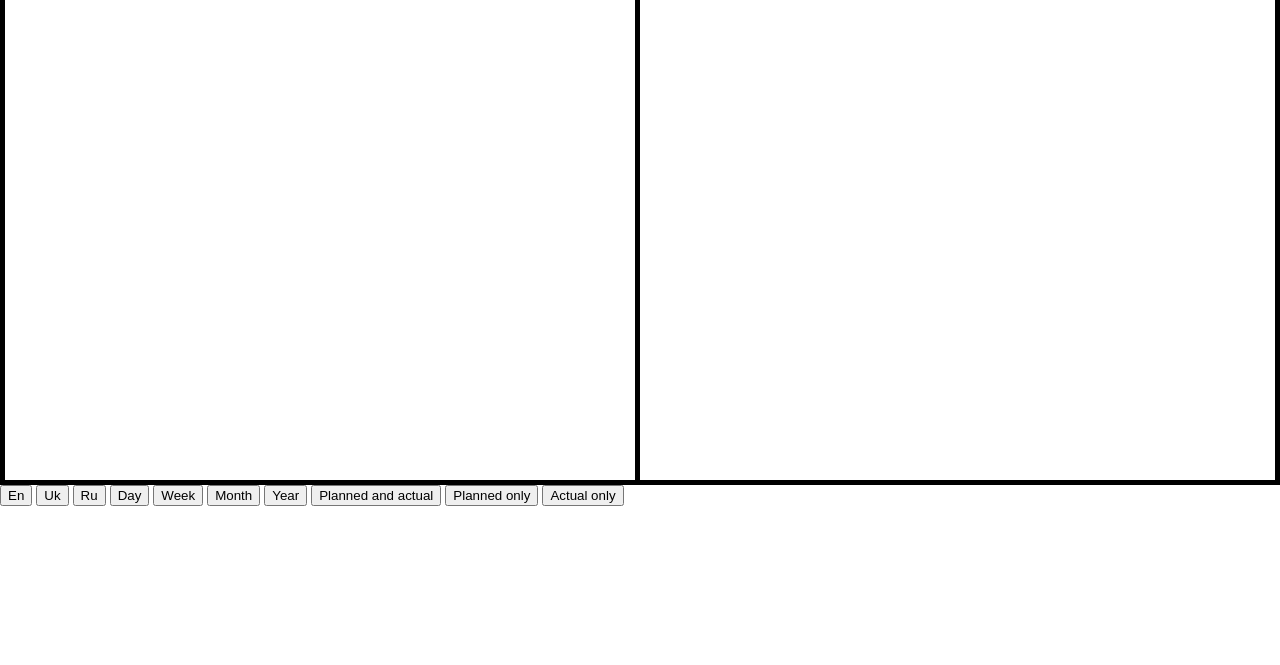
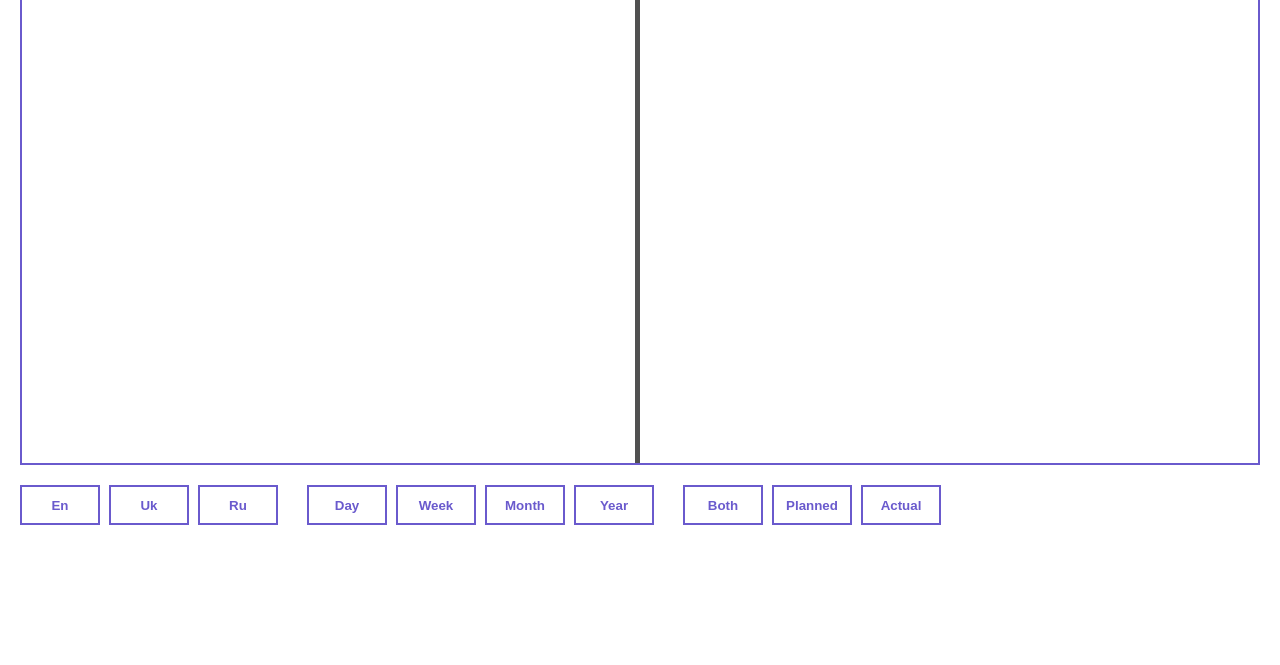
Before and after one commit to yermolim/ts-gantt, a website: page demo/index.html in a window 1280 px wide. Shown: the part 155-820 px from the top of the page. Drawn offline with Linux system fonts and the light colour scheme.

Commit message:
- edited demo styling

```diff
--- a/demo/index.html
+++ b/demo/index.html
@@ -6,18 +6,44 @@
         html, body {
             position: relative;
             min-width: 320px;
+            min-height: 700px;
             width: 100%;
             height: 100%;
             margin: 0;
+            padding: 0;
         }
         #gantt-container {
             box-sizing: border-box;
             position: relative;
-            width: 100%;
-            height: 80%;
+            width: calc(100%-2*20px);
+            height: 600px;
             padding: 0;
-            margin: 0;
-            border: 5px solid black;
+            margin: 20px;
+            border: 2px solid slateblue;
+        }
+        button {
+            width: 80px;
+            height: 40px;
+            margin: 0 5px 0 0;
+            font-weight: bold;
+            cursor: pointer;
+            background-color: white;
+            border: 2px solid slateblue;
+            color: slateblue;
+        }
+        button:hover {
+            width: 80px;
+            height: 40px;
+            margin: 0 5px 0 0;
+            font-weight: bold;
+            cursor: pointer;
+            background-color: slateblue;
+            border: 0;
+            color: white;
+        }
+        .button-div {
+            display: inline-block;
+            margin: 0 0 20px 20px;
         }
     </style>
     <link rel="stylesheet" type="text/css" href="./styles.min.css">
@@ -32,19 +58,22 @@
     <body>
 
         <div id="gantt-container"></div>
-
+        <div class="button-div">
             <button id="btn-locale-en">En</button>
             <button id="btn-locale-uk">Uk</button>
             <button id="btn-locale-ru">Ru</button>
-
+        </div>
+        <div class="button-div">
             <button id="btn-scale-day">Day</button>
             <button id="btn-scale-week">Week</button>
             <button id="btn-scale-month">Month</button>
             <button id="btn-scale-year">Year</button>
-
-        <button id="btn-bar-both">Planned and actual</button>
-        <button id="btn-bar-planned">Planned only</button>
-        <button id="btn-bar-actual">Actual only</button>
+        </div>
+        <div class="button-div">
+            <button id="btn-bar-both">Both</button>
+            <button id="btn-bar-planned">Planned</button>
+            <button id="btn-bar-actual">Actual</button>
+        </div>
 
         <script src="./ts-gantt.umd.min.js"></script>
         <script>
--- a/src/styles.css
+++ b/src/styles.css
@@ -4,9 +4,10 @@
 
   --tsg-background-color: white;
   --tsg-foreground-color: black;
-  --tsg-separator-color: black;
+  --tsg-separator-color: rgb(80, 80, 80);
   --tsg-header-color: rgb(210, 210, 210);
   --tsg-border-color: rgb(190, 190, 190);
+  --tsg-expander-color: rgb(80, 80, 80);
   --tsg-selection-color: rgb(230, 230, 230);
 
   --tsg-font-family: 'Calibri', sans-serif;
@@ -112,13 +113,13 @@
 .tsg-cell-text-indent {
   width: var(--tsg-nesting-indent) !important;
   min-width: var(--tsg-nesting-indent) !important;
-  color: var(--tsg-border-color);
+  color: var(--tsg-expander-color);
   text-align: center;
 }
 .tsg-cell-text-expander {
   width: var(--tsg-nesting-indent) !important;
   min-width: var(--tsg-nesting-indent) !important;
-  color: var(--tsg-border-color);
+  color: var(--tsg-expander-color);
   text-align: center;
   cursor: pointer;
 }
```
Also changed, not shown: demo/styles.min.css, dist/styles.css, dist/styles.min.css. Lines whose indentation alone changed are shown as unchanged.
